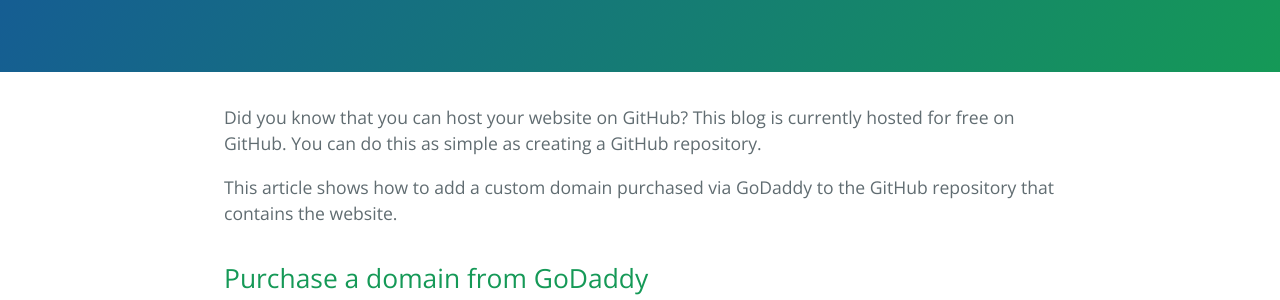
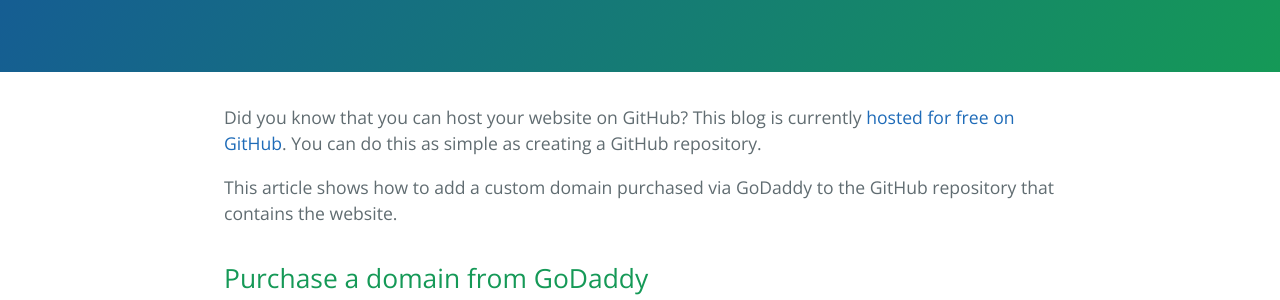
Before and after one commit to mveteanu/CodeAvenger, a Jekyll site: the page built from _posts/2017-01-09-Add-a-custom-domain-to-a-GitHub-repository.md, in a window 1280 px wide and 900 px high. Shown: the part 245-545 px from the top of the window. Built offline with Jekyll 4.4.1, drawn with Linux system fonts in a browser that asks for light colours; nearby versions of some CDN libraries; our own code applies the rules of GitHub Pages for plain Markdown files; part of the change alters nothing that is shown.

```diff
--- a/_posts/2017-01-09-Add-a-custom-domain-to-a-GitHub-repository.md
+++ b/_posts/2017-01-09-Add-a-custom-domain-to-a-GitHub-repository.md
@@ -1,4 +1,4 @@
-Did you know that you can host your website on GitHub? This blog is currently hosted for free on GitHub. You can do this as simple as creating a GitHub repository.
+Did you know that you can host your website on GitHub? This blog is currently [hosted for free on GitHub](http://github.com/mveteanu/CodeAvenger). You can do this as simple as creating a GitHub repository.
 
 This article shows how to add a custom domain purchased via GoDaddy to the GitHub repository that contains the website.
 
```
